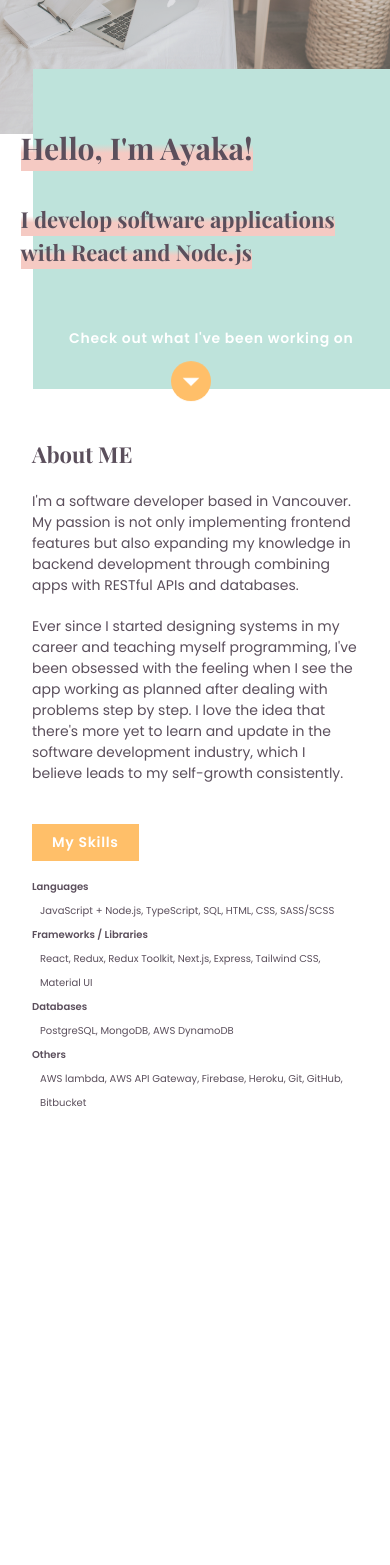
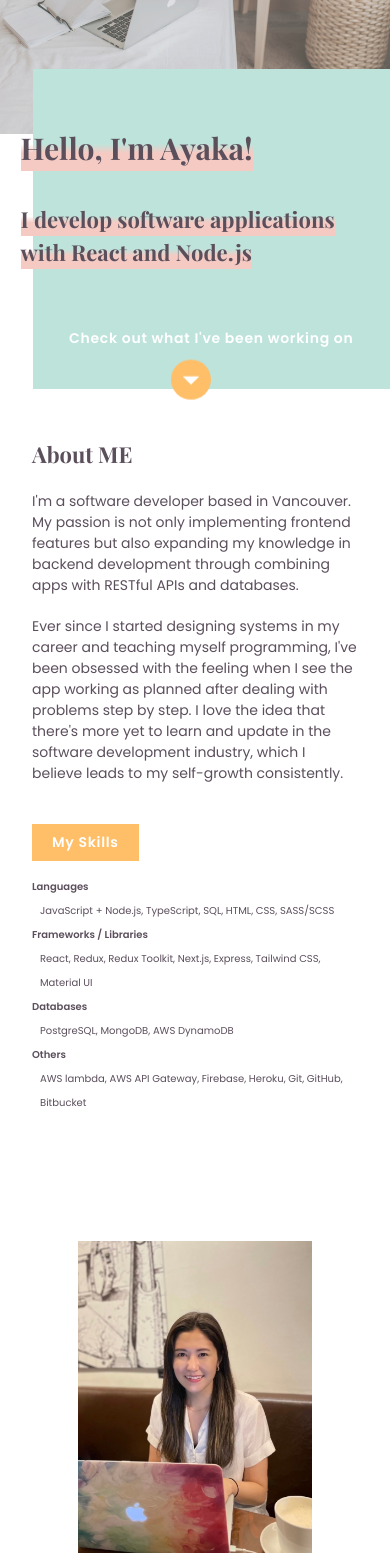
Before and after one commit to AyakaYasuda/portfolio, a Next.js app: page / in a window 390 px wide. Shown: the part 432-1997 px from the top of the page. Before the commit the page ends 1609 px from the top, so only its background shows below. Built offline with nearby package versions, Linux system fonts and the light colour scheme.

Commit message:
created ScrollButton

```diff
--- a/components/About.js
+++ b/components/About.js
@@ -29,6 +29,13 @@ const About = ({ data }) => {
           ))}
         </div>
       </section>
+      <section className="py-16 px-8">
+        <img
+          src={data.profileImage}
+          alt="profile image"
+          className="w-[60vw] md:w-[28vw] h-auto m-auto"
+        />
+      </section>
     </div>
   );
 };
--- a/components/Home.js
+++ b/components/Home.js
@@ -1,6 +1,7 @@
 import React from 'react';
 import classes from './Home.module.css';
 
+import ScrollButton from './ui/ScrollButton';
 import ArrowDropDownIcon from '@mui/icons-material/ArrowDropDown';
 
 const Home = ({ data }) => {
@@ -22,15 +23,7 @@ const Home = ({ data }) => {
         <h5 className="absolute z-20 bottom-10 right-1/2 translate-x-1/2 text-white text-center w-max md:bottom-16">
           Check out what I've been working on
         </h5>
-        {/* FIXME: use Link instead of div tag */}
-        <div className="absolute animate-bounce z-20 right-1/2 translate-x-1/2 -bottom-5 bg-orange rounded-full">
-          <ArrowDropDownIcon
-            sx={{
-              color: '#FFFFFF',
-              fontSize: 40,
-            }}
-          />
-        </div>
+        <ScrollButton className="absolute z-20 right-1/2 translate-x-1/2 -bottom-5" />
       </section>
     </div>
   );
--- /dev/null
+++ b/components/ui/ScrollButton.js
@@ -0,0 +1,19 @@
+import React from 'react';
+
+import ArrowDropDownIcon from '@mui/icons-material/ArrowDropDown';
+
+const ScrollButton = ({ className, path }) => {
+  return (
+    /* FIXME: use Link instead of div tag */
+    <div className={`bg-orange rounded-full animate-bounce ${className}`}>
+      <ArrowDropDownIcon
+        sx={{
+          color: '#FFFFFF',
+          fontSize: 40,
+        }}
+      />
+    </div>
+  );
+};
+
+export default ScrollButton;
```
Also changed, not shown: public/images/ProfileImage.png.
